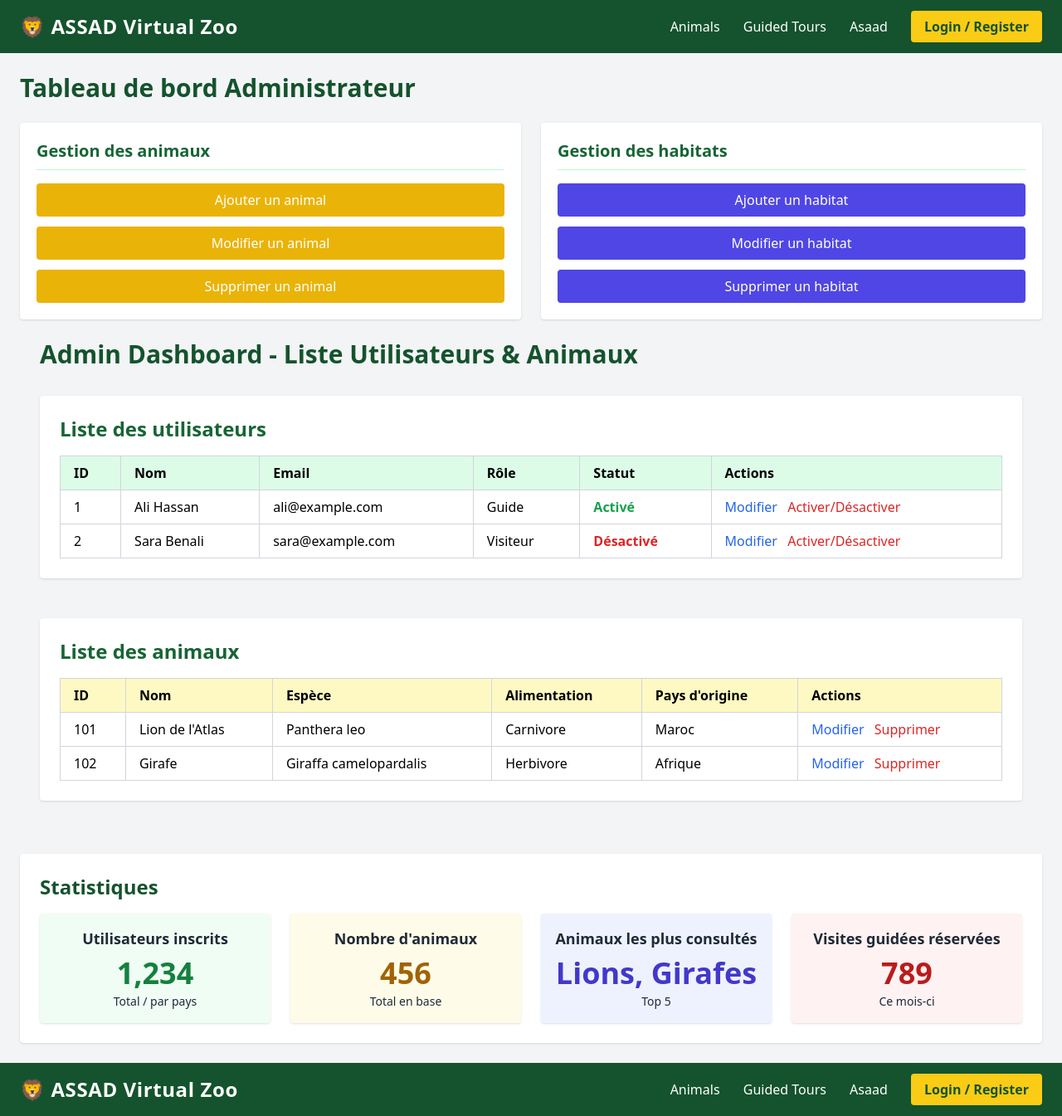
After one commit to Gourita-M/ASSAD-Brief, a PHP site: page /Pages/DASHBOARD.php in a window 1280 px wide. The commit adds this page. Shown: the whole page at 83% size. Run offline with PHP 8.4, Linux system fonts and the light colour scheme; some libraries are stand-ins or nearby versions.

Commit message:
feat: added only admin is allowed to get into the Dashboeard

```diff
--- /dev/null
+++ b/Code/Pages/DASHBOARD.php
@@ -0,0 +1,192 @@
+<!DOCTYPE html>
+<html lang="fr" class="scroll-smooth" >
+<head>
+  <meta charset="UTF-8" />
+  <meta name="viewport" content="width=device-width, initial-scale=1" />
+  <title>Admin Dashboard - ASSAD Virtual Zoo</title>
+  <script src="https://cdn.tailwindcss.com"></script>
+</head>
+<body class="bg-gray-100 min-h-screen font-sans">
+  <?php
+   include "./Header.php"
+  ?>
+  <main class="p-6 max-w-7xl mx-auto">
+    <h2 class="text-3xl font-semibold mb-6 text-green-900">Tableau de bord Administrateur</h2>
+    <div class="grid grid-cols-1 md:grid-cols-2 gap-6">
+
+      <section class="bg-white rounded shadow p-5">
+        <h3 class="text-xl font-semibold mb-4 border-b border-green-200 pb-2 text-green-800">Gestion des animaux</h3>
+        <ul class="space-y-3 text-gray-700">
+          <li>
+            <button class="w-full bg-yellow-500 text-white rounded px-4 py-2 hover:bg-yellow-600 transition">
+              Ajouter un animal
+            </button>
+          </li>
+          <li>
+            <button class="w-full bg-yellow-500 text-white rounded px-4 py-2 hover:bg-yellow-600 transition">
+              Modifier un animal
+            </button>
+          </li>
+          <li>
+            <button class="w-full bg-yellow-500 text-white rounded px-4 py-2 hover:bg-yellow-600 transition">
+              Supprimer un animal
+            </button>
+          </li>
+        </ul>
+      </section>
+
+      <section class="bg-white rounded shadow p-5">
+        <h3 class="text-xl font-semibold mb-4 border-b border-green-200 pb-2 text-green-800">Gestion des habitats</h3>
+        <ul class="space-y-3 text-gray-700">
+          <li>
+            <button class="w-full bg-indigo-600 text-white rounded px-4 py-2 hover:bg-indigo-700 transition">
+              Ajouter un habitat
+            </button>
+          </li>
+          <li>
+            <button class="w-full bg-indigo-600 text-white rounded px-4 py-2 hover:bg-indigo-700 transition">
+              Modifier un habitat
+            </button>
+          </li>
+          <li>
+            <button class="w-full bg-indigo-600 text-white rounded px-4 py-2 hover:bg-indigo-700 transition">
+              Supprimer un habitat
+            </button>
+          </li>
+        </ul>
+      </section>
+
+    </div>
+
+<div class="bg-gray-100 font-sans p-6">
+
+  <h1 class="text-3xl font-bold mb-8 text-green-900">Admin Dashboard - Liste Utilisateurs & Animaux</h1>
+
+  <section class="mb-12 bg-white rounded shadow p-6">
+    <h2 class="text-2xl font-semibold mb-4 text-green-800">Liste des utilisateurs</h2>
+    <div class="overflow-x-auto">
+      <table class="min-w-full table-auto border-collapse border border-gray-300">
+        <thead class="bg-green-100">
+          <tr>
+            <th class="border border-gray-300 px-4 py-2 text-left">ID</th>
+            <th class="border border-gray-300 px-4 py-2 text-left">Nom</th>
+            <th class="border border-gray-300 px-4 py-2 text-left">Email</th>
+            <th class="border border-gray-300 px-4 py-2 text-left">Rôle</th>
+            <th class="border border-gray-300 px-4 py-2 text-left">Statut</th>
+            <th class="border border-gray-300 px-4 py-2 text-left">Actions</th>
+          </tr>
+        </thead>
+        <tbody>
+          <tr class="hover:bg-green-50">
+            <td class="border border-gray-300 px-4 py-2">1</td>
+            <td class="border border-gray-300 px-4 py-2">Ali Hassan</td>
+            <td class="border border-gray-300 px-4 py-2">ali@example.com</td>
+            <td class="border border-gray-300 px-4 py-2">Guide</td>
+            <td class="border border-gray-300 px-4 py-2">
+              <span class="text-green-600 font-semibold">Activé</span>
+            </td>
+            <td class="border border-gray-300 px-4 py-2 space-x-2">
+              <button class="text-blue-600 hover:underline">Modifier</button>
+              <button class="text-red-600 hover:underline">Activer/Désactiver</button>
+            </td>
+          </tr>
+          <tr class="hover:bg-green-50">
+            <td class="border border-gray-300 px-4 py-2">2</td>
+            <td class="border border-gray-300 px-4 py-2">Sara Benali</td>
+            <td class="border border-gray-300 px-4 py-2">sara@example.com</td>
+            <td class="border border-gray-300 px-4 py-2">Visiteur</td>
+            <td class="border border-gray-300 px-4 py-2">
+              <span class="text-red-600 font-semibold">Désactivé</span>
+            </td>
+            <td class="border border-gray-300 px-4 py-2 space-x-2">
+              <button class="text-blue-600 hover:underline">Modifier</button>
+              <button class="text-red-600 hover:underline">Activer/Désactiver</button>
+            </td>
+          </tr>
+        </tbody>
+      </table>
+    </div>
+  </section>
+
+  <section class="bg-white rounded shadow p-6">
+    <h2 class="text-2xl font-semibold mb-4 text-green-800">Liste des animaux</h2>
+    <div class="overflow-x-auto">
+      <table class="min-w-full table-auto border-collapse border border-gray-300">
+        <thead class="bg-yellow-100">
+          <tr>
+            <th class="border border-gray-300 px-4 py-2 text-left">ID</th>
+            <th class="border border-gray-300 px-4 py-2 text-left">Nom</th>
+            <th class="border border-gray-300 px-4 py-2 text-left">Espèce</th>
+            <th class="border border-gray-300 px-4 py-2 text-left">Alimentation</th>
+            <th class="border border-gray-300 px-4 py-2 text-left">Pays d'origine</th>
+            <th class="border border-gray-300 px-4 py-2 text-left">Actions</th>
+          </tr>
+        </thead>
+        <tbody>
+          <tr class="hover:bg-yellow-50">
+            <td class="border border-gray-300 px-4 py-2">101</td>
+            <td class="border border-gray-300 px-4 py-2">Lion de l'Atlas</td>
+            <td class="border border-gray-300 px-4 py-2">Panthera leo</td>
+            <td class="border border-gray-300 px-4 py-2">Carnivore</td>
+            <td class="border border-gray-300 px-4 py-2">Maroc</td>
+            <td class="border border-gray-300 px-4 py-2 space-x-2">
+              <button class="text-blue-600 hover:underline">Modifier</button>
+              <button class="text-red-600 hover:underline">Supprimer</button>
+            </td>
+          </tr>
+          <tr class="hover:bg-yellow-50">
+            <td class="border border-gray-300 px-4 py-2">102</td>
+            <td class="border border-gray-300 px-4 py-2">Girafe</td>
+            <td class="border border-gray-300 px-4 py-2">Giraffa camelopardalis</td>
+            <td class="border border-gray-300 px-4 py-2">Herbivore</td>
+            <td class="border border-gray-300 px-4 py-2">Afrique</td>
+            <td class="border border-gray-300 px-4 py-2 space-x-2">
+              <button class="text-blue-600 hover:underline">Modifier</button>
+              <button class="text-red-600 hover:underline">Supprimer</button>
+            </td>
+          </tr>
+        </tbody>
+      </table>
+    </div>
+  </section>
+</div>
+
+    <section class="mt-10 bg-white rounded shadow p-6">
+      <h3 class="text-2xl font-semibold mb-4 text-green-900">Statistiques</h3>
+      <div class="grid grid-cols-1 md:grid-cols-4 gap-6 text-gray-800">
+
+        <div class="bg-green-50 rounded p-4 text-center shadow">
+          <h4 class="text-lg font-semibold">Utilisateurs inscrits</h4>
+          <p class="text-4xl font-bold text-green-700 mt-2">1,234</p>
+          <p class="text-sm mt-1">Total / par pays</p>
+        </div>
+
+        <div class="bg-yellow-50 rounded p-4 text-center shadow">
+          <h4 class="text-lg font-semibold">Nombre d'animaux</h4>
+          <p class="text-4xl font-bold text-yellow-700 mt-2">456</p>
+          <p class="text-sm mt-1">Total en base</p>
+        </div>
+
+        <div class="bg-indigo-50 rounded p-4 text-center shadow">
+          <h4 class="text-lg font-semibold">Animaux les plus consultés</h4>
+          <p class="text-4xl font-bold text-indigo-700 mt-2">Lions, Girafes</p>
+          <p class="text-sm mt-1">Top 5</p>
+        </div>
+
+        <div class="bg-red-50 rounded p-4 text-center shadow">
+          <h4 class="text-lg font-semibold">Visites guidées réservées</h4>
+          <p class="text-4xl font-bold text-red-700 mt-2">789</p>
+          <p class="text-sm mt-1">Ce mois-ci</p>
+        </div>
+
+      </div>
+    </section>
+
+  </main>
+
+  <?php
+   include "./Header.php"
+  ?>
+
+</body>
+</html>
```
Also changed, not shown: Code/index.php (+9 -3 lines).
